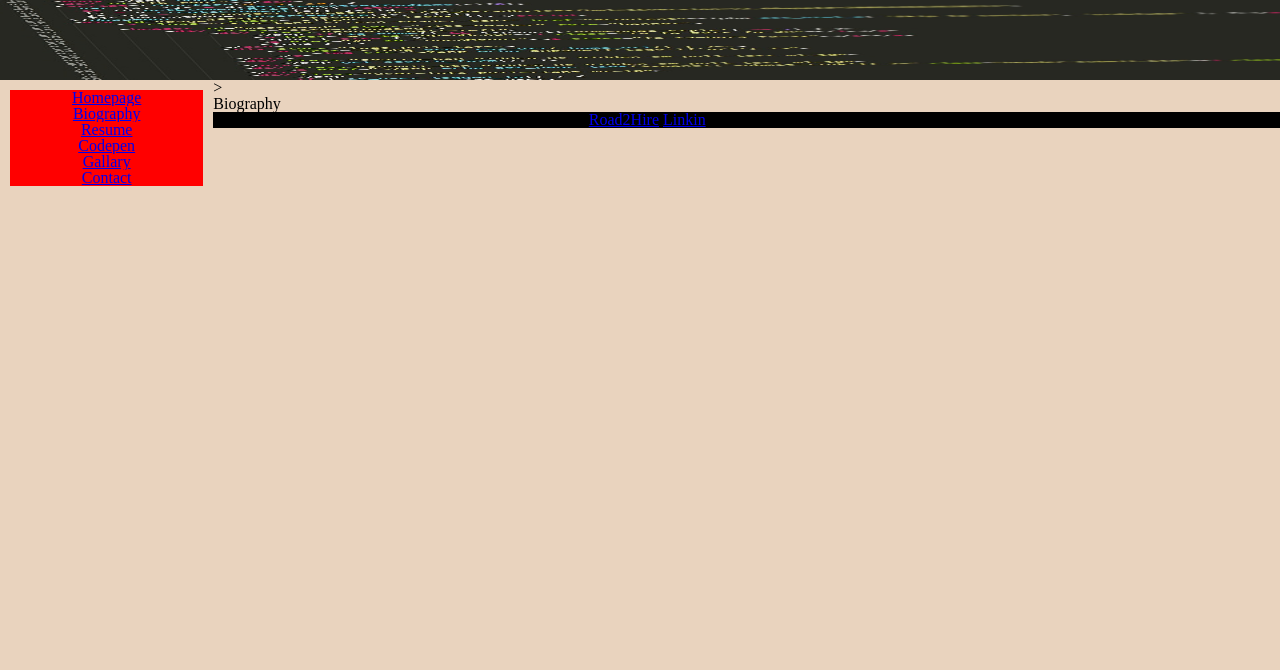
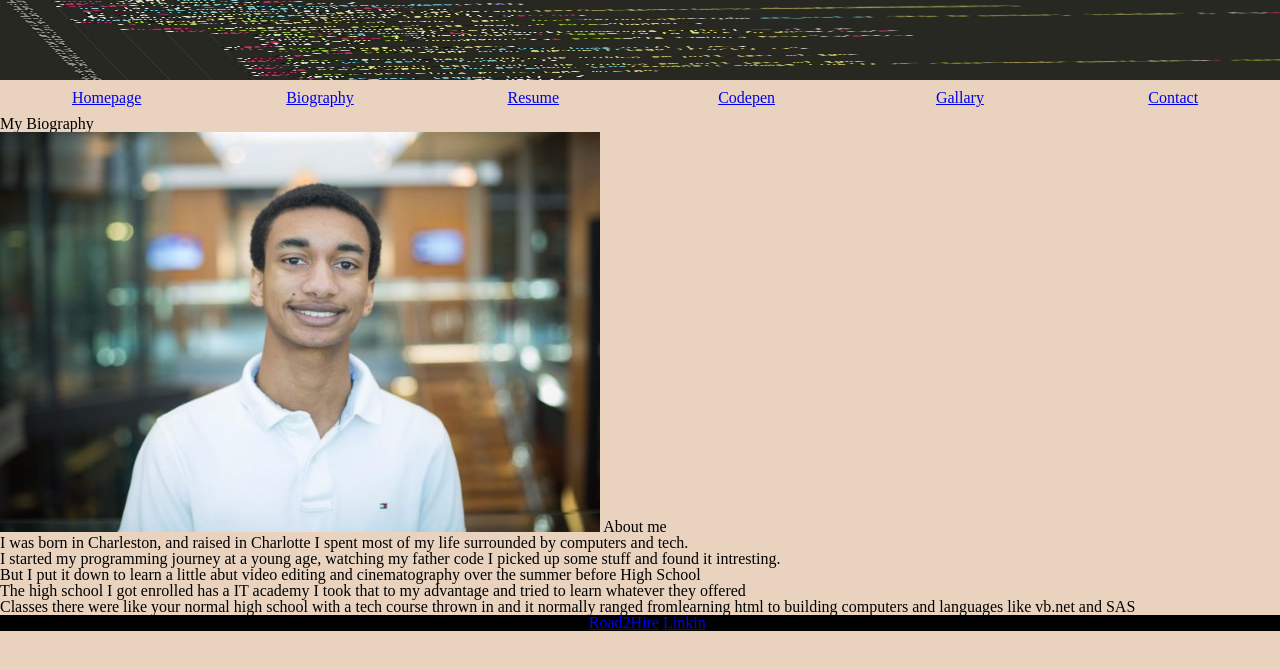
Before and after one commit to Mabeamer/Biograpy, a plain HTML site: page Biography.html in a window 1280 px wide. Drawn offline with Linux system fonts and the light colour scheme.

Commit message:
updating html files

```diff
--- a/Biography.html
+++ b/Biography.html
@@ -9,17 +9,29 @@
 <img src="images/banner.jpg" alt="Banner" id="banner">
 </header>
 <nav class="links">
-<li>
-  <ul><a href = "Homepage.html">Homepage</a></ul>
-  <ul><a href = "Biography.html">Biography</a></ul>
-  <ul><a href = "Resume.html">Resume</a></ul>
-  <ul><a href = "Codepen.html">Codepen</a></ul>
-  <ul><a href = "Gallary.html">Gallary</a></ul>
-  <ul><a href = "Contact.html">Contact</a></ul>
-</li>
-</nav>>
+<ul>
+  <li><a href = "Homepage.html">Homepage</a></li>
+  <li><a href = "Biography.html">Biography</a></li>
+  <li><a href = "Resume.html">Resume</a></li>
+  <li><a href = "Codepen.html">Codepen</a></li>
+  <li><a href = "Gallary.html">Gallary</a></li>
+  <li><a href = "Contact.html">Contact</a></li>
+</ul>
+</nav>
 <section>
-<h1>Biography</h1>
+<h1>My Biography</h1>
+<img src="images/profile.png">
+<strong> About me </strong>
+<div class="bio">
+<p> I was born in Charleston, and raised in Charlotte I spent most of my life surrounded by computers and tech.
+<p>I started my programming journey at a young age, watching my father code I picked up some stuff and found it intresting.
+<p>But I put it down to learn a little abut video editing and cinematography over the summer before High School</p>
+<p>The high school I got enrolled has a IT academy I took that to my advantage and tried to learn whatever they offered</p>
+<p> Classes there were like your normal high school with a tech course thrown in and it normally ranged fromlearning html to building computers and languages like vb.net and SAS</p>
+</div>
+
+
+
 </section>
 <footer id="footer">
 <a href = "http://road2hire.org/">Road2Hire</a>
--- a/Codepen.html
+++ b/Codepen.html
@@ -9,17 +9,29 @@
 <img src="images/banner.jpg" alt="Banner" id="banner">
 </header>
 <nav class="links">
-<li>
-  <ul><a href = "Homepage.html">Homepage</a></ul>
-  <ul><a href = "Biography.html">Biography</a></ul>
-  <ul><a href = "Resume.html">Resume</a></ul>
-  <ul><a href = "Codepen.html">Codepen</a></ul>
-  <ul><a href = "Gallary.html">Gallary</a></ul>
-  <ul><a href = "Contact.html">Contact</a></ul>
-</li>
+<ul>
+  <li><a href = "Homepage.html">Homepage</a></li>
+  <li><a href = "Biography.html">Biography</a></li>
+  <li><a href = "Resume.html">Resume</a></li>
+  <li><a href = "Codepen.html">Codepen</a></li>
+  <li><a href = "Gallary.html">Gallary</a></li>
+  <li><a href = "Contact.html">Contact</a></li>
+</ul>
 </nav>
 <section>
 <h1>Codepen</h1>
+<div class="codepen">
+<p data-height="265" data-theme-id="0" data-slug-hash="QMwrwM" data-default-tab="html,result" data-user="MaBwm" data-embed-version="2" data-pen-title="Weekly challenge part 2 7/24" class="codepen">See the Pen <a href="https://codepen.io/MaBwm/pen/QMwrwM/">Weekly challenge part 2 7/24</a> by Markus Beamer (<a href="https://codepen.io/MaBwm">@MaBwm</a>) on <a href="https://codepen.io">CodePen</a>.</p>
+<script async src="https://production-assets.codepen.io/assets/embed/ei.js"></script>
+<p data-height="265" data-theme-id="0" data-slug-hash="eEZqjW" data-default-tab="js,result" data-user="MaBwm" data-embed-version="2" data-pen-title="Daily Challenge 8/1" class="codepen">See the Pen <a href="https://codepen.io/MaBwm/pen/eEZqjW/">Daily Challenge 8/1</a> by Markus Beamer (<a href="https://codepen.io/MaBwm">@MaBwm</a>) on <a href="https://codepen.io">CodePen</a>.</p>
+<script async src="https://production-assets.codepen.io/assets/embed/ei.js"></script>
+<p data-height="265" data-theme-id="0" data-slug-hash="vZqjer" data-default-tab="result" data-user="MaBwm" data-embed-version="2" data-pen-title="Daily Challenge 7/19 : Object constructor" class="codepen">See the Pen <a href="https://codepen.io/MaBwm/pen/vZqjer/">Daily Challenge 7/19 : Object constructor</a> by Markus Beamer (<a href="https://codepen.io/MaBwm">@MaBwm</a>) on <a href="https://codepen.io">CodePen</a>.</p>
+<script async src="https://production-assets.codepen.io/assets/embed/ei.js"></script>
+<p data-height="265" data-theme-id="0" data-slug-hash="rwgVvo" data-default-tab="result" data-user="MaBwm" data-embed-version="2" data-pen-title="Medium names" class="codepen">See the Pen <a href="https://codepen.io/MaBwm/pen/rwgVvo/">Medium names</a> by Markus Beamer (<a href="https://codepen.io/MaBwm">@MaBwm</a>) on <a href="https://codepen.io">CodePen</a>.</p>
+<script async src="https://production-assets.codepen.io/assets/embed/ei.js"></script>
+<p data-height="265" data-theme-id="0" data-slug-hash="owRNPe" data-default-tab="result" data-user="MaBwm" data-embed-version="2" data-pen-title="weekly challenges 7/17" class="codepen">See the Pen <a href="https://codepen.io/MaBwm/pen/owRNPe/">weekly challenges 7/17</a> by Markus Beamer (<a href="https://codepen.io/MaBwm">@MaBwm</a>) on <a href="https://codepen.io">CodePen</a>.</p>
+<script async src="https://production-assets.codepen.io/assets/embed/ei.js"></script>
+</codepen>
 </section>
 <footer id="footer">
 <a href = "http://road2hire.org/">Road2Hire</a>
```
Also changed, not shown: Gallary.html (+11 -8 lines), Homepage.html (+20 -11 lines), Resume.html (+8 -8 lines), contact.html (+17 -9 lines), Images/profile.png (added), 1 other file.
